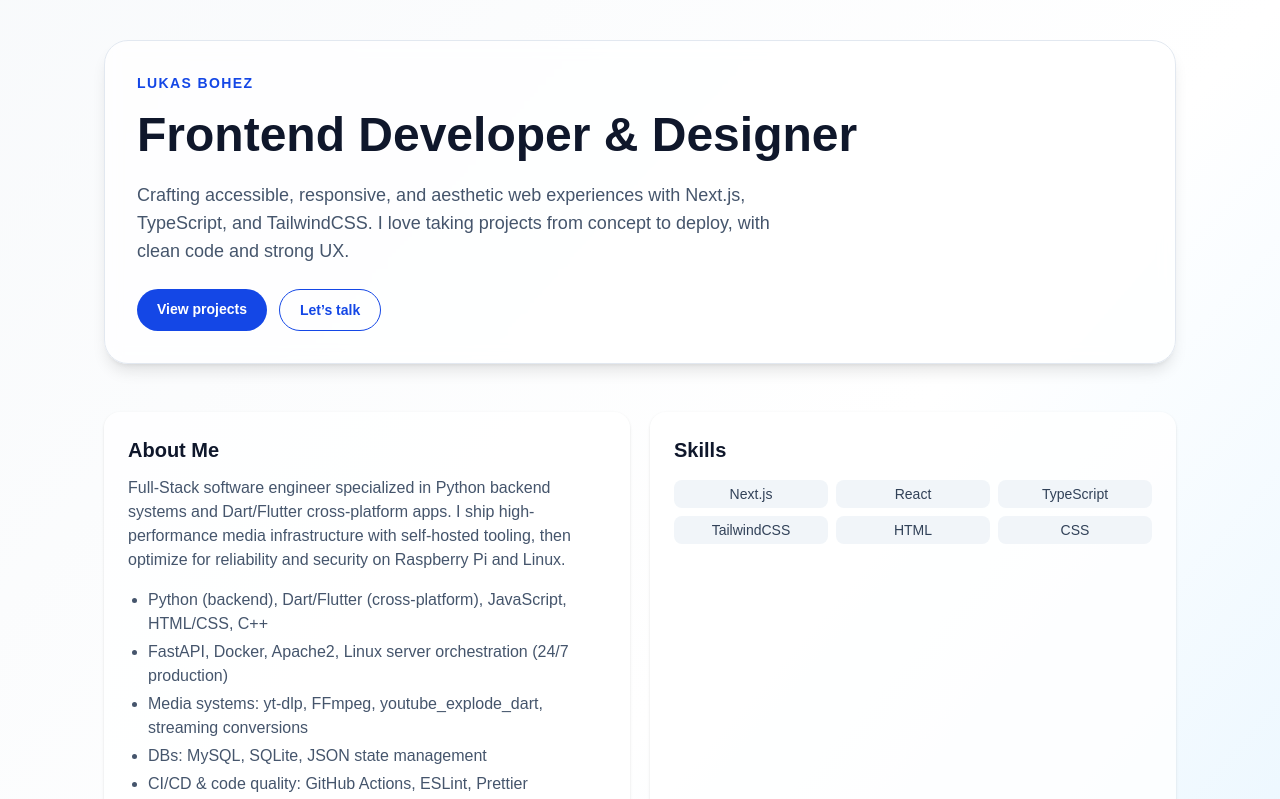
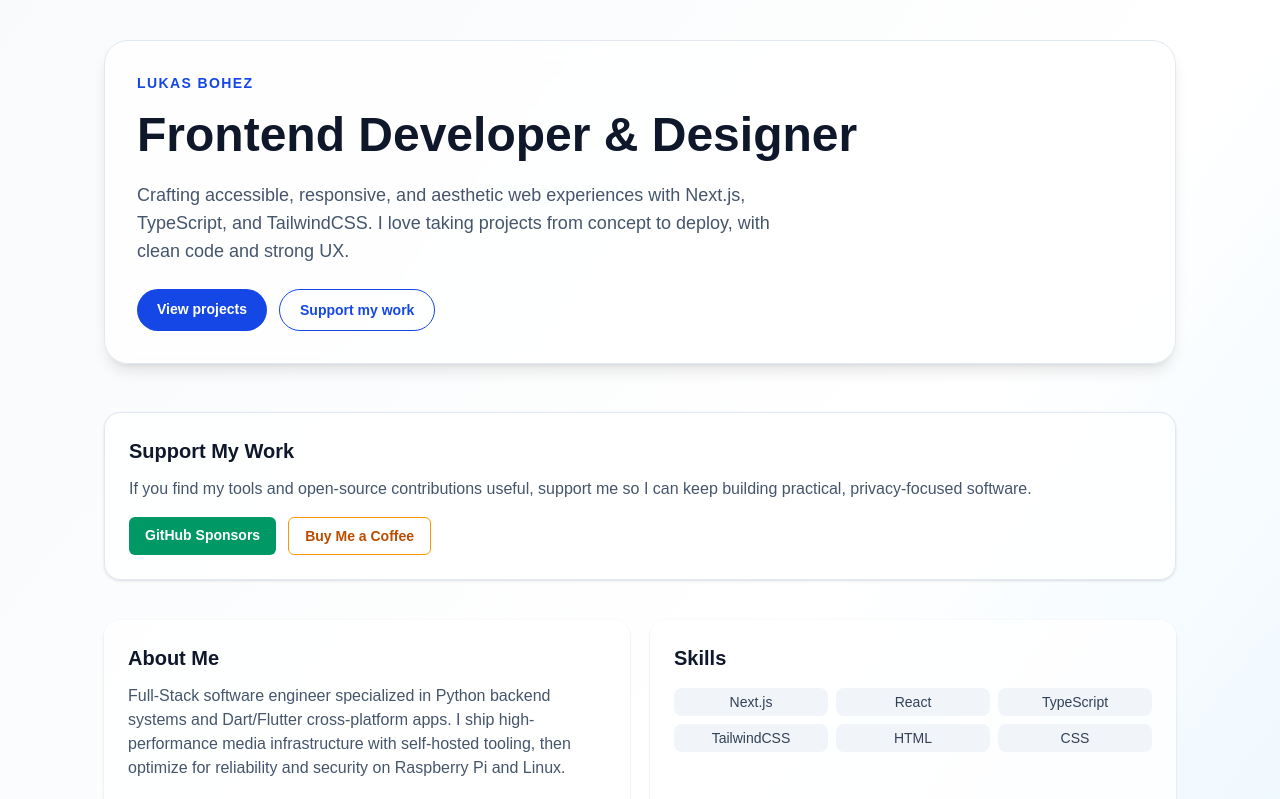
Before and after one commit to Lukas-Bohez/project-one, a Next.js app: page / in a window 1280 px wide. Shown: the top 799 px of the page. Built offline with nearby package versions, Linux system fonts and the light colour scheme.

Commit message:
feat: add support CTAs and project links to homepage

```diff
--- a/src/app/page.tsx
+++ b/src/app/page.tsx
@@ -22,13 +22,42 @@ export default function Home() {
               View projects
             </a>
             <a
-              href="#contact"
+              href="#support"
               className="rounded-full border border-blue-700 px-5 py-2.5 text-sm font-semibold text-blue-700 transition hover:bg-blue-600 hover:text-white dark:border-blue-300 dark:text-blue-300 dark:hover:bg-blue-400"
             >
-              Let’s talk
+              Support my work
             </a>
           </div>
         </header>
+
+        <section
+          id="support"
+          className="mb-10 rounded-2xl border border-slate-200 bg-white/85 p-6 shadow-sm dark:border-slate-700 dark:bg-slate-900/70"
+        >
+          <h2 className="text-xl font-bold">Support My Work</h2>
+          <p className="mt-3 text-slate-600 dark:text-slate-300">
+            If you find my tools and open-source contributions useful, support me so I can keep
+            building practical, privacy-focused software.
+          </p>
+          <div className="mt-4 flex flex-wrap gap-3">
+            <a
+              href="https://github.com/sponsors/Lukas-Bohez"
+              target="_blank"
+              rel="noreferrer noopener"
+              className="rounded-md bg-emerald-600 px-4 py-2 text-sm font-semibold text-white hover:bg-emerald-700"
+            >
+              GitHub Sponsors
+            </a>
+            <a
+              href="https://buymeacoffee.com/LukasBohez"
+              target="_blank"
+              rel="noreferrer noopener"
+              className="rounded-md border border-amber-500 px-4 py-2 text-sm font-semibold text-amber-700 hover:bg-amber-100 dark:border-amber-400 dark:text-amber-300 dark:hover:bg-amber-500/20"
+            >
+              Buy Me a Coffee
+            </a>
+          </div>
+        </section>
 
         <section className="mb-10 grid gap-5 md:grid-cols-2">
           <article className="rounded-2xl bg-white/80 p-6 shadow-sm dark:bg-slate-800/75">
```
